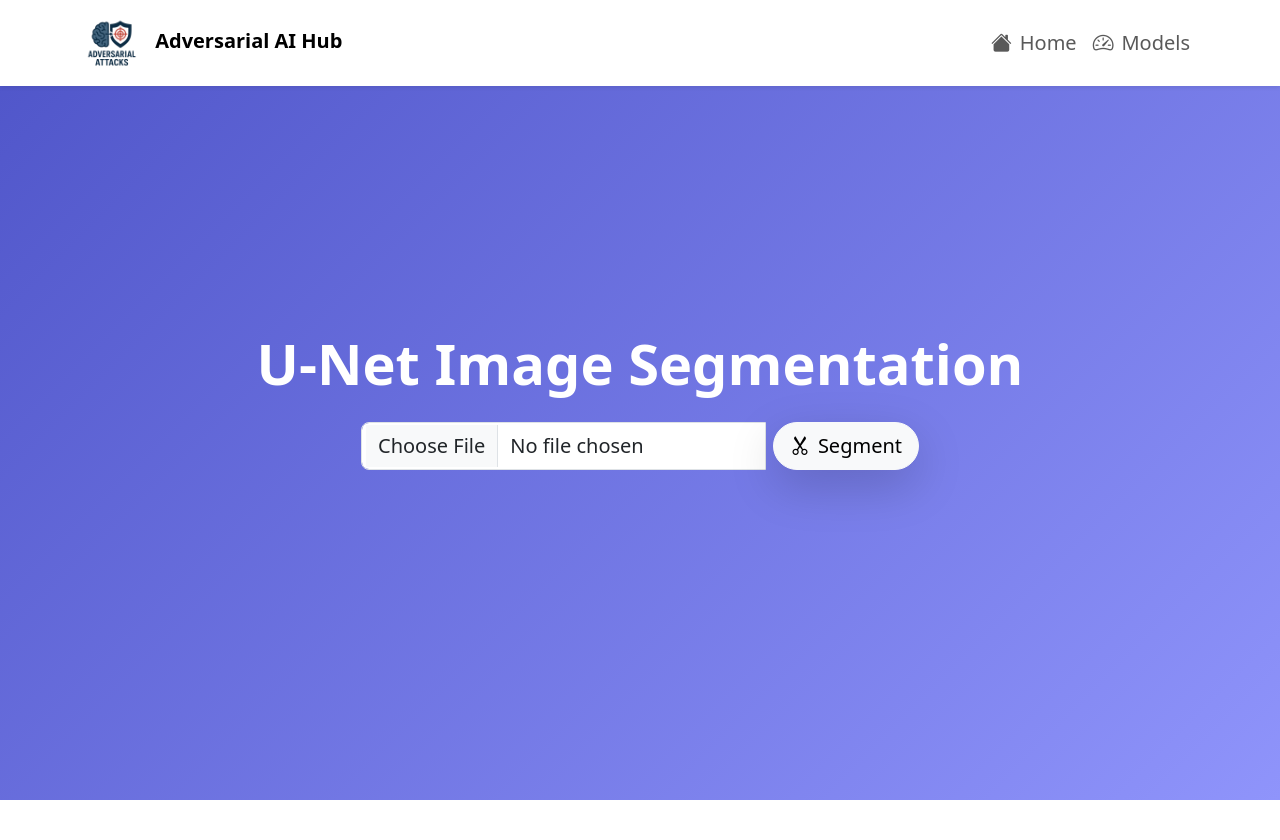
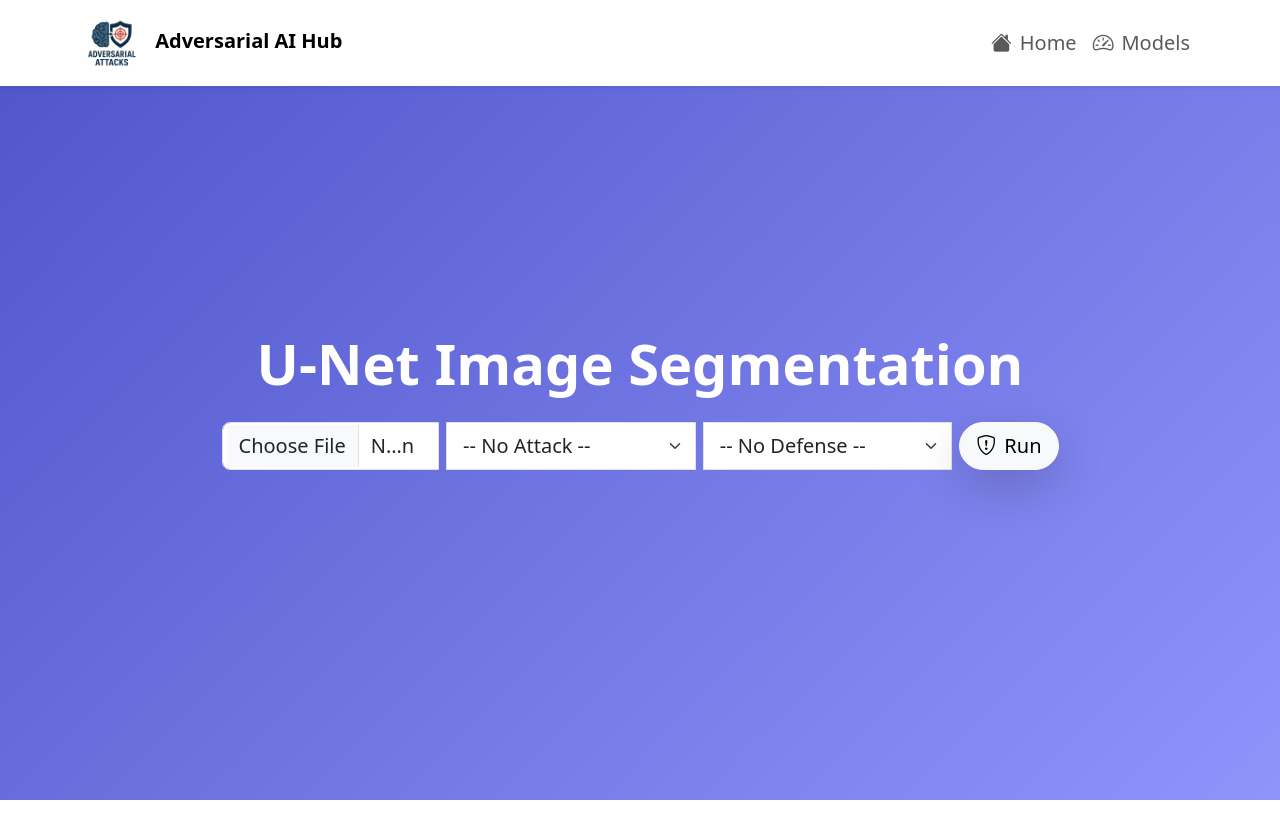
Before and after one commit to Adversarial-Attacks-on-Deeplearning/flask-deployment, a Flask app: page /models/unet/ in a window 1280 px wide. Shown: the top 840 px of the page. Run offline with Flask 2, Linux system fonts and the light colour scheme.

Commit message:
edited index.html for unet

```diff
--- a/templates/unet/index.html
+++ b/templates/unet/index.html
@@ -2,122 +2,101 @@
 {% block title %}Segmentation + Attack – Adversarial AI Hub{% endblock %}
 
 {% block content %}
-
-  <!-- Hero / Upload Section -->
+  <!-- Upload, Attack & Defense Section -->
   <section class="hero d-flex flex-fill align-items-center text-center">
     <div class="container">
       <h1 class="display-4 fw-bold mb-4">U-Net Image Segmentation</h1>
       <form method="post" enctype="multipart/form-data" class="d-flex justify-content-center">
-        <div class="input-group input-group-lg w-50">
+        <div class="input-group input-group-lg w-75">
           <input
             type="file"
+            name="file"
             class="form-control me-2"
-            id="fileInput"
-            name="file"
             accept="image/*"
             required
           >
-          <button
-            type="submit"
-            class="btn btn-light btn-segment rounded-pill shadow-lg"
-          >
-            <i class="bi bi-scissors me-2"></i>Segment
+          <select name="attack" class="form-select me-2">
+            <option value="none" {% if selected_attack=='none' %}selected{% endif %}>-- No Attack --</option>
+            <option value="uap" {% if selected_attack=='uap' %}selected{% endif %}>UAP</option>
+            <option value="deepfool" {% if selected_attack=='deepfool' %}selected{% endif %}>DeepFool</option>
+            <option value="fgsm" {% if selected_attack=='fgsm' %}selected{% endif %}>FGSM</option>
+            <option value="mi-fgsm" {% if selected_attack=='mi-fgsm' %}selected{% endif %}>MI-FGSM</option>
+            <option value="pgd" {% if selected_attack=='pgd' %}selected{% endif %}>PGD</option>
+          </select>
+          <select name="defense" class="form-select me-2">
+            <option value="none" {% if not defense_applied %}selected{% endif %}>-- No Defense --</option>
+            <option value="defend" {% if defense_applied %}selected{% endif %}>Adversarial Training Defense</option>
+          </select>
+          <button type="submit" class="btn btn-light rounded-pill shadow-lg">
+            <i class="bi bi-shield-exclamation me-2"></i>{% if defense_applied %}Re-run{% elif attack_applied %}Defend{% else %}Run{% endif %}
           </button>
         </div>
       </form>
     </div>
   </section>
 
-  <!-- Results & Attack Section -->
   {% if orig_image %}
   <section id="results-section" class="py-5 bg-light">
     <div class="container text-center">
       <h2 class="mb-4">Results</h2>
       <div class="row g-4 justify-content-center">
-        <!-- Original Image Card -->
-        <div class="col-sm-8 col-md-5">
+        <!-- Original -->
+        <div class="col-md-4">
           <div class="card img-card shadow-sm">
             <div class="card-header bg-white border-0">
-              <h5 class="card-title mb-0">Original Image</h5>
+              <h5 class="mb-0">Original</h5>
             </div>
             <div class="card-body">
-              <img
-                src="{{ url_for('static', filename='uploads/' ~ orig_image) }}"
-                alt="Original"
-                class="img-fluid"
-              >
+              <img src="{{ url_for('static', filename='uploads/' ~ orig_image) }}" class="img-fluid mb-2">
             </div>
           </div>
         </div>
-        <!-- Clean Mask Card -->
-        <div class="col-sm-8 col-md-5">
+        <!-- Clean Mask -->
+        <div class="col-md-4">
           <div class="card img-card shadow-sm">
             <div class="card-header bg-white border-0">
-              <h5 class="card-title mb-0">Segmentation Mask</h5>
+              <h5 class="mb-0">Clean Mask</h5>
             </div>
             <div class="card-body">
-              <img
-                src="{{ url_for('static', filename='uploads/' ~ clean_mask) }}"
-                alt="Clean Mask"
-                class="img-fluid"
-              >
+              <img src="{{ url_for('static', filename='uploads/' ~ clean_mask) }}" class="img-fluid mb-2">
             </div>
           </div>
         </div>
       </div>
 
-      <!-- Attack Form -->
-      <div class="mt-5">
-        <h3 class="mb-3">Apply Attack</h3>
-        <form action="{{ url_for('unet.attack') }}" method="post" class="d-flex justify-content-center">
-          <input type="hidden" name="orig" value="{{ orig_image }}">
-          <input type="hidden" name="clean_mask" value="{{ clean_mask }}">
-          <div class="input-group input-group-lg w-50">
-            <select name="attack" class="form-select me-2" required>
-              <option value="none" selected>-- Select Attack --</option>
-              <option value="uap">Universal Adversarial Perturbation (UAP)</option>
-              <option value="fgsm">FGSM</option>
-              <option value="mi-fgsm">MI-FGSM</option>
-              <option value="pgd">PGD</option>
-              <option value="deepfool">DeepFool</option>
-            </select>
-            <button type="submit" class="btn btn-secondary btn-segment rounded-pill shadow-lg">
-              <i class="bi bi-shield-exclamation me-2"></i>Apply
-            </button>
-          </div>
-        </form>
-      </div>
-
-      <!-- Perturbed Results -->
       {% if attack_applied %}
       <div id="perturbed-section" class="mt-5">
-        <h2 class="mb-4">Perturbed Image & Mask</h2>
+        <h2 class="mb-4">Perturbed ({{ selected_attack }})</h2>
         <div class="row g-4 justify-content-center">
-          <div class="col-sm-8 col-md-5">
+          <div class="col-md-4">
             <div class="card img-card shadow-sm">
-              <div class="card-header bg-white border-0">
-                <h5 class="card-title mb-0">Perturbed Image</h5>
-              </div>
+              <div class="card-header bg-white border-0"><h5 class="mb-0">Perturbed Image</h5></div>
               <div class="card-body">
-                <img
-                  src="{{ url_for('static', filename='uploads/' ~ pert_image) }}"
-                  alt="Perturbed Image"
-                  class="img-fluid"
-                >
+                <img src="{{ url_for('static', filename='uploads/' ~ pert_image) }}" class="img-fluid mb-2">
               </div>
             </div>
           </div>
-          <div class="col-sm-8 col-md-5">
+          <div class="col-md-4">
             <div class="card img-card shadow-sm">
-              <div class="card-header bg-white border-0">
-                <h5 class="card-title mb-0">Perturbed Mask</h5>
+              <div class="card-header bg-white border-0"><h5 class="mb-0">Perturbed Mask</h5></div>
+              <div class="card-body">
+                <img src="{{ url_for('static', filename='uploads/' ~ pert_mask) }}" class="img-fluid mb-2">
               </div>
+            </div>
+          </div>
+        </div>
+      </div>
+      {% endif %}
+
+      {% if defense_applied %}
+      <div id="defended-section" class="mt-5">
+        <h2 class="mb-4">Defended Mask</h2>
+        <div class="row g-4 justify-content-center">
+          <div class="col-md-4">
+            <div class="card img-card shadow-sm">
+              <div class="card-header bg-white border-0"><h5 class="mb-0">Defense Output</h5></div>
               <div class="card-body">
-                <img
-                  src="{{ url_for('static', filename='uploads/' ~ pert_mask) }}"
-                  alt="Perturbed Mask"
-                  class="img-fluid"
-                >
+                <img src="{{ url_for('static', filename='uploads/' ~ defense_mask) }}" class="img-fluid mb-2">
               </div>
             </div>
           </div>
@@ -128,15 +107,15 @@
   </section>
   {% endif %}
 
-  <!-- Auto-scroll Script -->
   <script>
     document.addEventListener('DOMContentLoaded', function() {
-      {% if attack_applied %}
+      {% if defense_applied %}
+        document.getElementById('defended-section').scrollIntoView({behavior:'smooth'});
+      {% elif attack_applied %}
         document.getElementById('perturbed-section').scrollIntoView({behavior:'smooth'});
       {% elif orig_image %}
         document.getElementById('results-section').scrollIntoView({behavior:'smooth'});
       {% endif %}
     });
   </script>
-
 {% endblock %}
```
